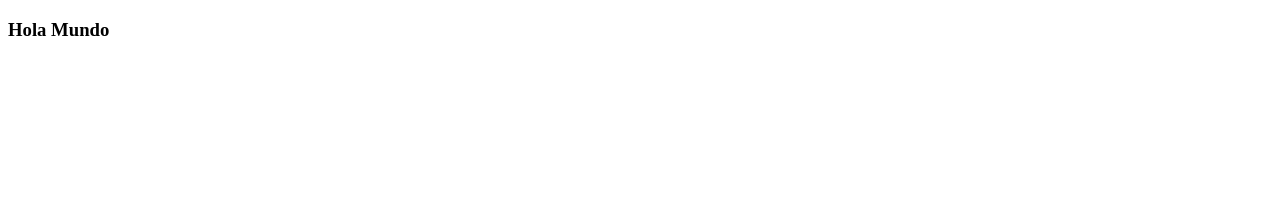
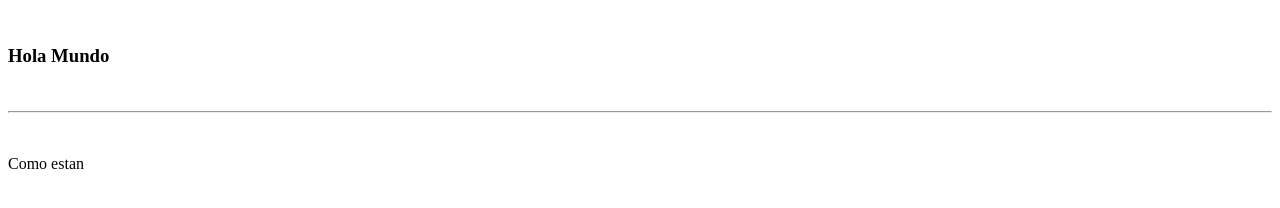
Before and after one commit to CreativeFamilyG/chuy, a plain HTML site: page index.html in a window 1280 px wide. Drawn offline with Linux system fonts and the light colour scheme.

Commit message:
pagina chuy
prueba para la pagina

```diff
--- a/index.html
+++ b/index.html
@@ -4,8 +4,12 @@
 	<title>Pagina Principal</title>
 </head>
 <body>
-
+<br>
 <h3>Hola Mundo</h3>
+<br>
+<hr>
+<br>
+<p>Como estan</p>
 
 </body>
 </html>
```
